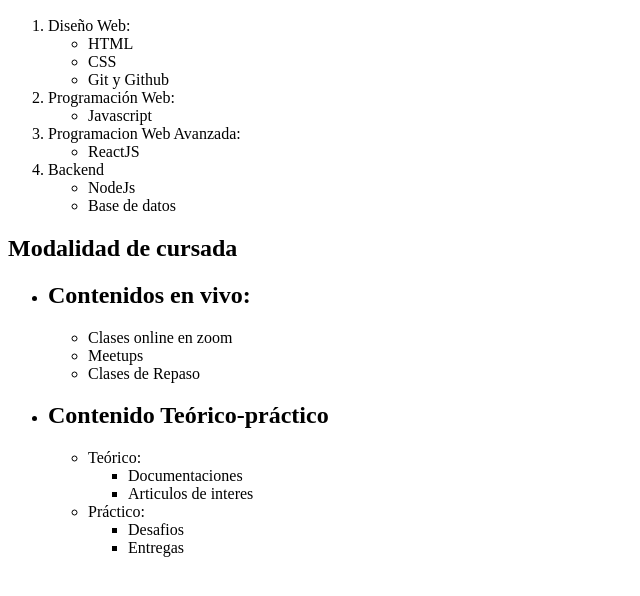
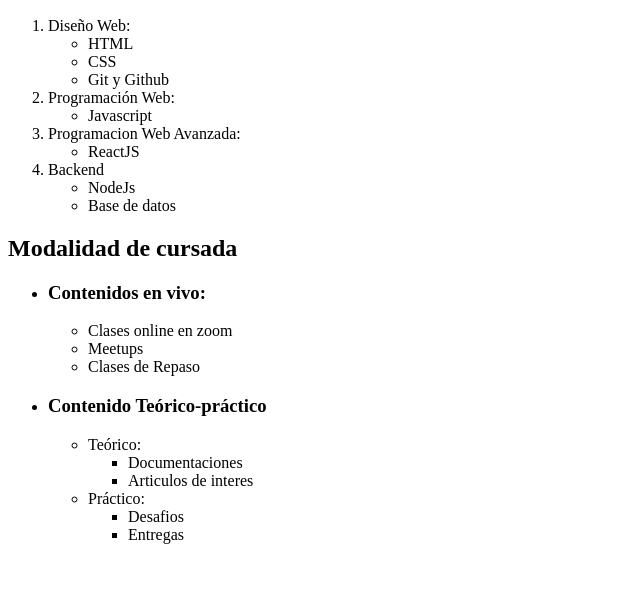
Before and after one commit to GuillermoGarcia02/Entrega1, a plain HTML site: page index.html in a window 1280 px wide. Shown: the part 110-706 px from the top of the page, without its empty margins (0-640 px from the left). Drawn offline with Linux system fonts and the light colour scheme.

Commit message:
cambiosdeh

```diff
--- a/index.html
+++ b/index.html
@@ -32,13 +32,13 @@
     </ol>
     <h2>Modalidad de cursada</h2>
     <ul>
-        <li><h2>Contenidos en vivo:</h2></li>
+        <li><h3>Contenidos en vivo:</h3></li>
         <ul>
                         <li>Clases online en zoom</li>
                         <li>Meetups</li>
                         <li>Clases de Repaso</li>
                     </ul>
-        <li><h2>Contenido Teórico-práctico</h2></li>
+        <li><h3>Contenido Teórico-práctico</h3></li>
                 <ul>
                     <li>Teórico:</li>
                     <ul>
```
